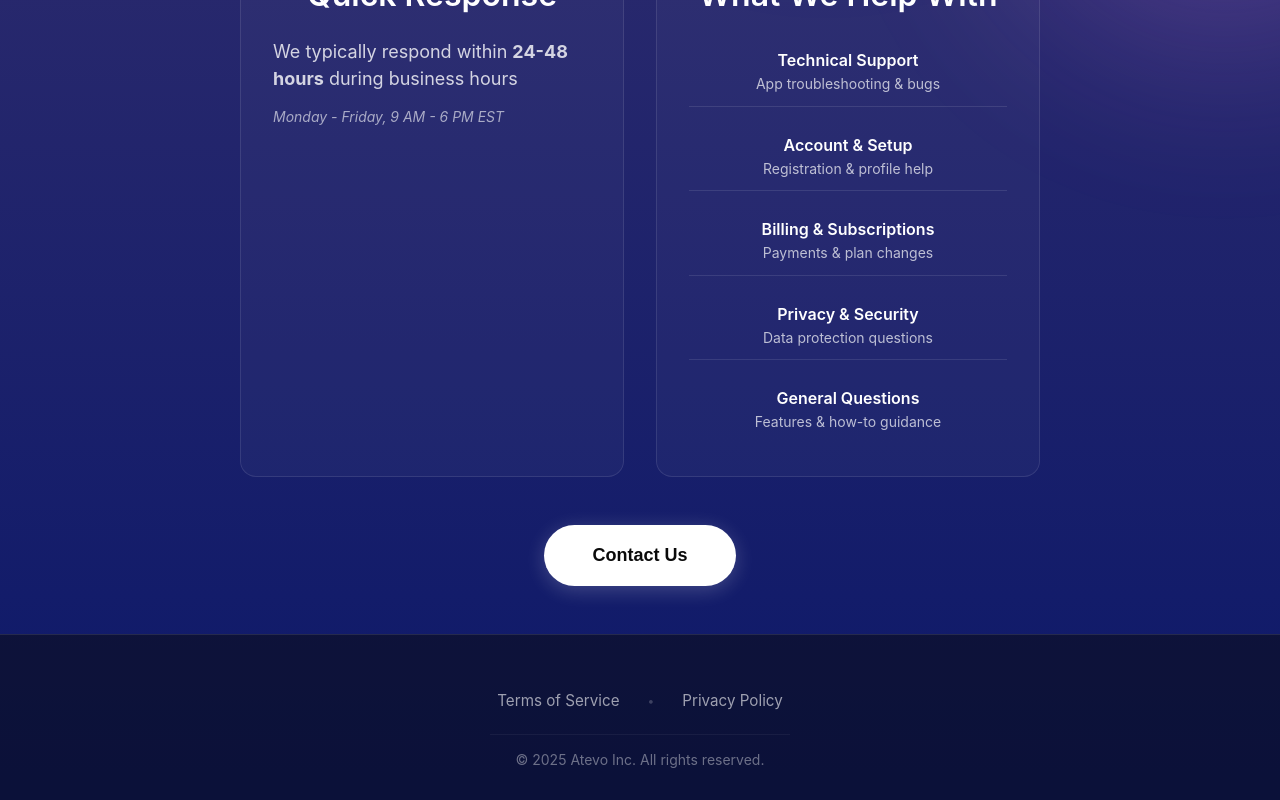
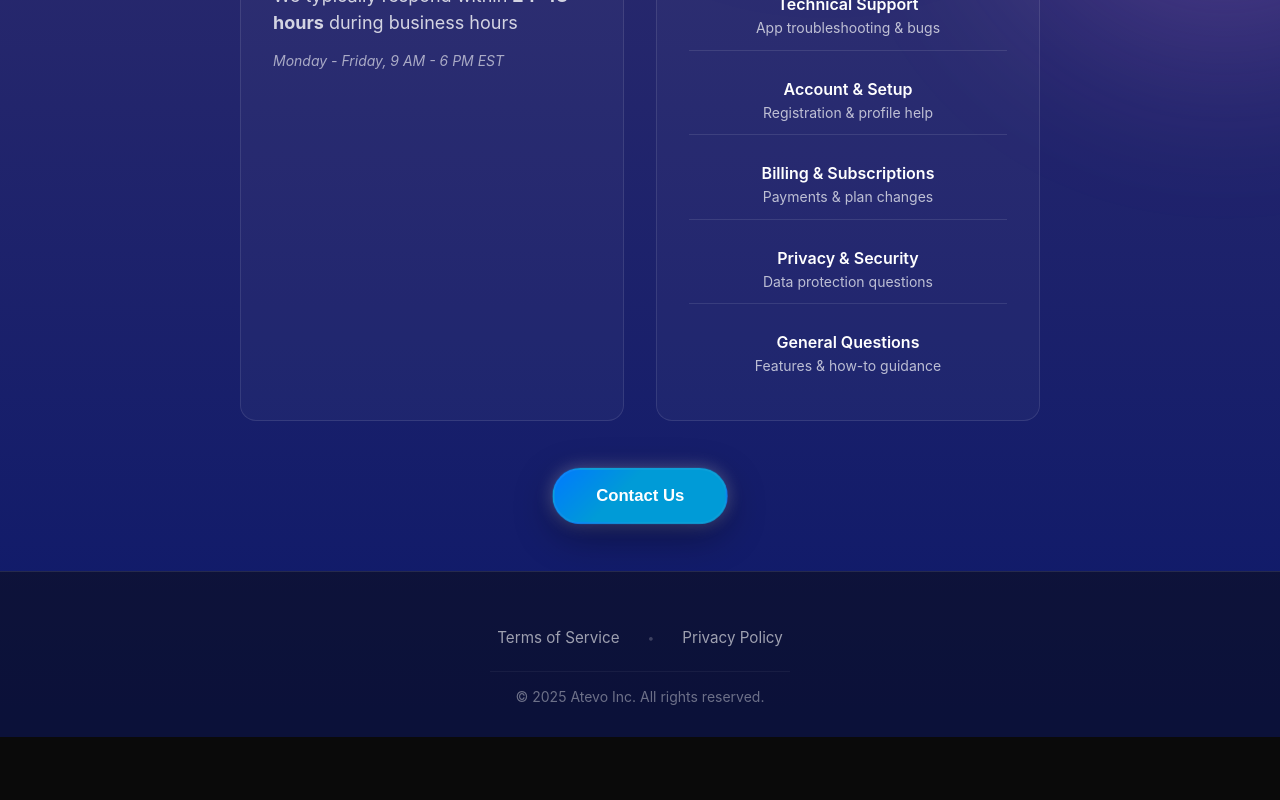
Before and after one commit to jasonmzx/revice-web-page, a React (Vite) app in the folder app/: page /support in a window 1280 px wide. Shown: the part 924-1724 px from the top of the page. After the commit the page ends 1661 px from the top, so only its background shows below. Built offline with nearby package versions, Linux system fonts and the light colour scheme.

Commit message:
updated navbar, feature list, plus small tweaks

```diff
--- a/app/src/components/Navigation.jsx
+++ b/app/src/components/Navigation.jsx
@@ -25,7 +25,7 @@ function Navigation() {
   };
 
   return (
-    <nav className={`navbar${scrolled ? 'scrolled' : ''}`}>
+    <nav className={`navbar ${scrolled && !mobileMenuOpen ? 'scrolled' : ''}`}>
       <div className="nav-container">
         {/* Logo */}
         <div className="logo-section">
--- a/app/src/index.css
+++ b/app/src/index.css
@@ -4,7 +4,7 @@
 /* Get Support Page Styles */
 .support-page {
   min-height: 100vh;
-  padding-top: 72px;
+  padding-top: 1rem;
   display: flex;
   flex-direction: column;
   opacity: 0;
@@ -73,19 +73,21 @@
 
 /* Glowing Contact Button */
 .contact-button {
-  position: relative;
-  padding: 1.25rem 3rem;
-  font-size: 1.125rem;
+  display: inline-block;
+  padding: 1rem 2.5rem;
+  background-clip: padding-box;
+  background: linear-gradient(135deg, #007AFF 0%, #009BD7 40%, #009BD7 100%);
+  border: 2px solid rgba(255, 255, 255, 0.05);
+  color: #0a0a0a;
+  border-radius: 100px;
   font-weight: 600;
-  color: #0a0a0a;
-  background: white;
-  border: none;
-  border-radius: 100px;
-  cursor: pointer;
-  transition: all 0.3s cubic-bezier(0.34, 1.56, 0.64, 1);
-  animation: fadeInUp 0.8s ease 0.3s both;
-  overflow: hidden;
-  box-shadow: 0 4px 20px rgba(255, 255, 255, 0.2);
+  font-size: 1rem;
+  color: rgba(255,255,255,1);
+  text-decoration: none;
+  box-shadow: 0 10px 30px rgba(0, 0, 0, 0.15);
+  transition: transform 0.3s cubic-bezier(0.34, 1.56, 0.64, 1);
+   /* Breathing animation */
+  animation: breathe 2.5s ease-in-out infinite;
 }
 
 .contact-button::before {
@@ -863,6 +865,15 @@ body {
   overflow: hidden;
 }
 
+.feature-list-item {
+  display: flex;
+  flex-direction: column;
+  align-items: center;
+  text-align: center;
+  gap: 1rem;
+  margin-bottom: 0.5rem;
+}
+
 .feature-card::before {
   content: '';
   position: absolute;
@@ -895,7 +906,7 @@ body {
   display: flex;
   align-items: center;
   justify-content: center;
-  margin: 1rem auto 1.5rem; /* centers automatically */
+  margin: 1rem auto 1.5rem;
   border: 1px solid rgba(255, 255, 255, 0.1);
 }
 
@@ -911,12 +922,25 @@ body {
   filter: grayscale(0.3);
 }
 
+.feature-emoji {
+  width: 8rem;
+  height: 8rem;
+  display: flex;
+  align-items: center;
+  justify-content: center;
+  border-radius: 50%;
+  background: linear-gradient(135deg, rgba(102, 126, 234, 0.2), rgba(240, 147, 251, 0.2));
+  border: 1px solid rgba(255, 255, 255, 0.1);
+  margin: 0 auto 1.5rem;
+}
+
 .feature-emoji img {
-  width: 3.5rem;
-  height: 3.5rem;
-  display: inline-block;
+  width: 70%;
+  height: 70%;
   object-fit: contain;
-}
+  display: block;
+}
+
 
 .feature-title,
 .feature-list-title {
@@ -1006,14 +1030,16 @@ body {
 .floating-button {
   display: inline-block;
   padding: 1rem 2.5rem;
+  background-clip: padding-box;
   background: linear-gradient(135deg, #007AFF 0%, #009BD7 40%, #009BD7 100%);
+  border: 2px solid rgba(255, 255, 255, 0.05);
   color: #0a0a0a;
   border-radius: 100px;
   font-weight: 600;
   font-size: 1rem;
   color: rgba(255,255,255,1);
   text-decoration: none;
-  box-shadow: 0 10px 30px rgba(0, 0, 0, 0.3);
+  box-shadow: 0 10px 30px rgba(0, 0, 0, 0.15);
   transition: transform 0.3s cubic-bezier(0.34, 1.56, 0.64, 1);
    /* Breathing animation */
   animation: breathe 2.5s ease-in-out infinite;
@@ -1060,6 +1086,45 @@ body {
 }
 
 /* Media Queries */
+/* Desktop layout (side-by-side) */
+@media (min-width: 768px) {
+  .feature-list-item {
+    display: flex;              /* ensure it's a flex container */
+    flex-direction: row;        /* place emoji + text side-by-side */
+    align-items: center;        /* vertically align */
+    justify-content: flex-start;
+    text-align: left;
+    gap: 3rem;
+    padding: 2rem 5rem;
+  }
+
+  .feature-emoji {
+    flex-shrink: 0;
+    width: 8rem;
+    height: 8rem;
+    margin: 0;
+    display: flex;
+    align-items: center;
+    justify-content: center;
+  }
+
+  .feature-list-item > div {
+    flex: 1;                    /* text fills remaining space */
+    display: flex;
+    flex-direction: column;
+    justify-content: center;    /* centers text vertically with emoji */
+  }
+
+  .feature-list-title {
+    text-align: left;
+    margin-bottom: 0.5rem;
+  }
+
+  .feature-list-desc {
+    text-align: left;
+  }
+}
+
 @media (max-width: 1200px) {
   .hero-title {
     font-size: clamp(2.75rem, 5vw, 4.5rem);
@@ -1320,7 +1385,7 @@ a:focus-visible {
 .page-title {
   font-size: 4rem;
   font-weight: 700;
-  background: linear-gradient(135deg, #007AFF 0%, rgba(0, 155, 215, 0.9) 100%);
+  background: linear-gradient(135deg, #ffffff 0%, #007AFF 90%, #009BD7 100%);
   -webkit-background-clip: text;
   -webkit-text-fill-color: transparent;
   background-clip: text;
--- a/app/src/pages/Features.jsx
+++ b/app/src/pages/Features.jsx
@@ -7,9 +7,9 @@ function Features() {
         <div className="content-section">
           <h1 className="page-title">Features That Matter</h1>
 
-          <div className="features-list">
+          <div className="feature-list">
             {[
-              { emoji: 'src/assets/personal-trainer.svg', title: 'Personalized AI Coach', desc: 'Your 24/7 companion that learns your unique patterns, triggers, and motivations to provide support when you need it most.' },
+              { emoji: 'src/assets/personal-trainer.svg', title: 'Personalized Recovery', desc: 'Your 24/7 companion that learns your unique patterns, triggers, and motivations to provide support when you need it most.' },
               { emoji: 'src/assets/analytics.svg', title: 'Smart Analytics', desc: 'Track your journey with intelligent insights. Visualize progress, identify patterns, and celebrate milestones.' },
               { emoji: 'src/assets/daily-goal.svg', title: 'Daily Goals & Habits', desc: 'Build lasting change with personalized daily challenges and habit tracking designed for sustainable recovery.' },
               { emoji: 'src/assets/safe-space.svg', title: 'Safe Community', desc: 'Connect anonymously with others on similar journeys. Share experiences, find support, and inspire each other.' },
--- a/app/src/pages/Home.jsx
+++ b/app/src/pages/Home.jsx
@@ -2,6 +2,7 @@ import { useState, useEffect } from 'react';
 import Footer from '../components/Footer';
 import AppStoreButton from '../components/AppStoreButton';
 import GooglePlayButton from '../components/GooglePlayButton';
+import SmartDownloadButton from '../components/SmartDownloadButton';
 import Lottie from 'lottie-react';
 import statistics from '../assets/lottie/statistics.json'
 import book from '../assets/lottie/book-search.json'
@@ -114,11 +115,9 @@ function Home() {
         </div>
       </section>
 
-      {/* Mobile-only Floating CTA */}
+      {/* Mobile-only Floating CallToAction */}
       <div className="floating-cta">
-        <a href="https://apps.apple.com" className="floating-button">
-          Download Now
-        </a>
+        <SmartDownloadButton/>
       </div>
       <Footer/>
     </>
```
